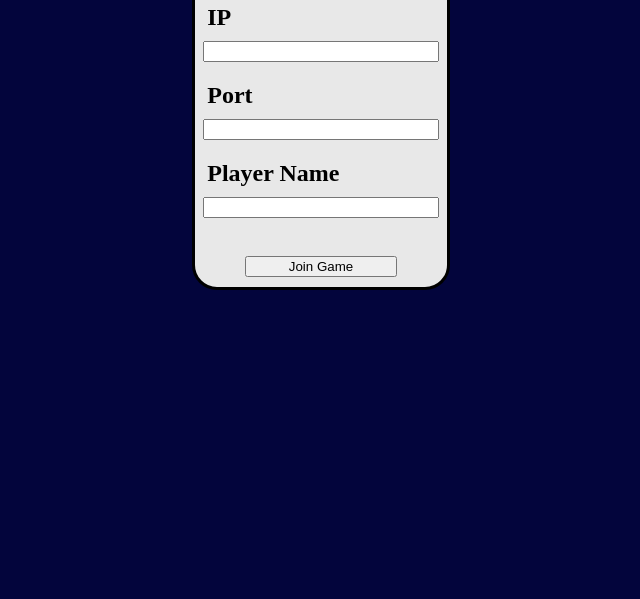
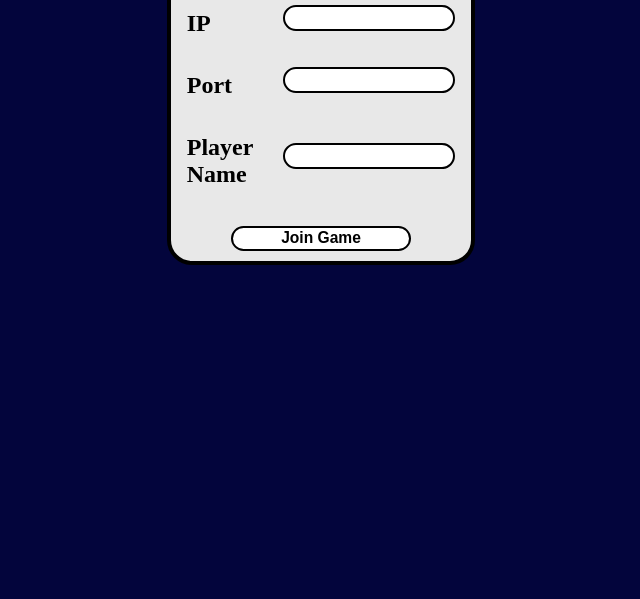
Before and after one commit to JeremiahClifford/Super-Temporal, a website with bundled scripts: page Client/index.html in a window 1280 px wide. Shown: the part 217-816 px from the top of the page, without its empty margins (319-959 px from the left). Built offline with nearby package versions, Linux system fonts and the light colour scheme.

Commit message:
Login Styling
Spruced up the styling on the login window.

```diff
--- a/Client/index.html
+++ b/Client/index.html
@@ -11,14 +11,20 @@
         <div id="login-window">
             <div id="login-failed-message"></div>
             <h1>Login</h1>
+            <div class="input-line">
                 <h2>IP</h2>
                 <input type="text" id="ip-input">
+            </div>
+            <div class="input-line">
                 <h2>Port</h2>
                 <input type="text" id="port-input">
+            </div>
+            <div class="input-line">
                 <h2>Player Name</h2>
                 <input type="text" id="name-input">
+            </div>
             <br>
-            <button type="button" onclick="AttemptLogin()">Join Game</button>
+            <button type="button" onclick="AttemptLogin()"><h3>Join Game</h3></button>
         </div>
 
         <div id="top-layer">
--- a/Client/style.css
+++ b/Client/style.css
@@ -100,11 +100,11 @@ body {
 
     display: flex;
     flex-flow: column nowrap;
-}
 
-.object-section h3 {
+    h3 {
         margin-top: 0px;
         margin-bottom: 5px;
+    }
 }
 
 #time-period-control-section {
@@ -120,15 +120,15 @@ body {
 #time-period-control-list-box {
     display: flex;
     flex-flow: column nowrap;
-}
 
-#time-period-control-list-box button {
+    button {
         width: 70%;
         aspect-ratio: 6/1;
         margin-left: auto;
         margin-right: auto;
         margin-top: auto;
         margin-bottom: auto;
+    }
 }
 
 #player-list-display {
@@ -137,11 +137,11 @@ body {
 
     display: flex;
     flex-flow: column nowrap;
-}
 
-#player-list-display h1 {
+    h1 {
         margin-left: 2.5%;
         margin-bottom: 5px;
+    }
 }
 
 #player-list-box {
@@ -161,10 +161,10 @@ body {
 
     margin-top: 5px;
     margin-bottom: 5px;
+
+    * {
+        margin: 5px;
     }
-
-.player-card * {
-    margin: 5px;
 }
 
 #player-info {
@@ -259,11 +259,11 @@ body {
 .resource-trade-card {
     display: flex;
     flex-flow: row wrap;
-}
 
-.resource-trade-card h4 {
+    h4 {
         margin-top: 3px;
         margin-bottom: 3px;
+    }
 }
 
 #trading-window-buttons {
@@ -273,14 +273,14 @@ body {
 
     display: flex;
     flex-flow: row wrap;
-}
 
-#trading-window-buttons button {
+    button {
         width: fit-content;
         margin-left: auto;
         margin-right: auto;
 
         margin-bottom: 10px;
+    }
 }
 
 #building-window {
@@ -296,9 +296,8 @@ body {
     margin-right: auto;
 
     margin-top: 20px;
-}
 
-#building-window button {
+    button {
         width: 50%;
         aspect-ratio: 6/1;
         margin-left: auto;
@@ -306,9 +305,10 @@ body {
         margin-top: 10px;
         margin-bottom: 10px;
     }
+}
 
 #login-window {
-    border: 3px solid black;
+    border: 4px solid black;
 
     display: none;
     flex-flow: column nowrap;
@@ -319,13 +319,76 @@ body {
     margin-left: auto;
     margin-right: auto;
 
+    min-width: 300px;
+
     border-radius: 25px;
-}
 
-#login-window * {
+    * {
         width: 90%;
         margin-left: auto;
         margin-right: auto;
+    }
+
+    h1 {
+        width: 30%;
+        margin-left: auto;
+        margin-right: auto;
+
+        margin-bottom: 0px;
+    }
+
+    .input-line {
+        display: flex;
+        flex-flow: row wrap;
+
+        margin-top: 5px;
+
+        h2 {
+            margin-bottom: 10px;
+
+            width: 35%;
+            margin-left: auto;
+            margin-right: auto;
+        }
+
+        input {
+            border: 2px solid black;
+            border-radius: 15px;
+
+            padding-left: 10px;
+            padding-right: 10px;
+
+            width: 55%;
+            margin-left: auto;
+            margin-right: auto;
+
+            height: 50%;
+            max-height: 20px;
+            margin-top: auto;
+            margin-bottom: auto;
+        }
+    }
+
+    button {
+        background-color: white;
+
+        width: 60%;
+        margin-left: auto;
+        margin-right: auto;
+
+        aspect-ratio: 7 / 1;
+
+        margin-top: 10px;
+        margin-bottom: 10px;
+
+        border: 2px solid black;
+        border-radius: 25px;
+
+        h3 {
+            margin-top: auto;
+            margin-bottom: auto;
+        }
+    }
 }
 
 #login-failed-message {
@@ -338,24 +401,3 @@ body {
 
     padding: 0px;
 }
-
-#login-window h1 {
-    width: 30%;
-    margin-left: auto;
-    margin-right: auto;
-
-    margin-bottom: 0px;
-}
-
-#login-window h2 {
-    margin-bottom: 10px;
-}
-
-#login-window button {
-    width: 60%;
-    margin-left: auto;
-    margin-right: auto;
-
-    margin-top: 20px;
-    margin-bottom: 10px;
-}
```
Lines whose indentation alone changed are shown as unchanged.
